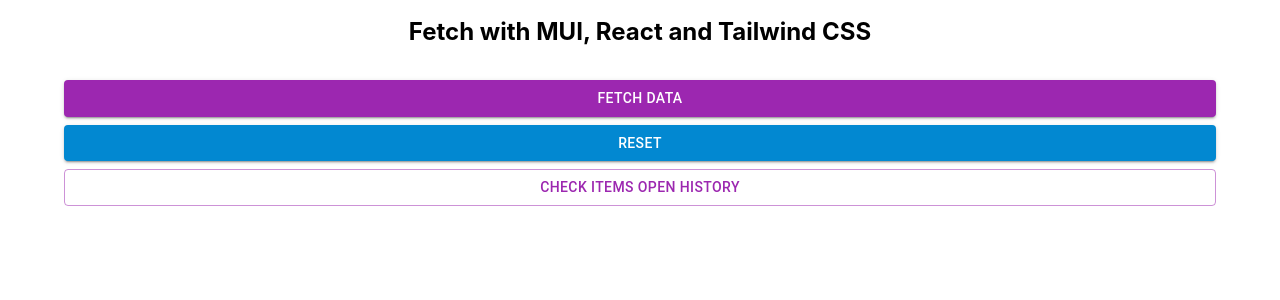
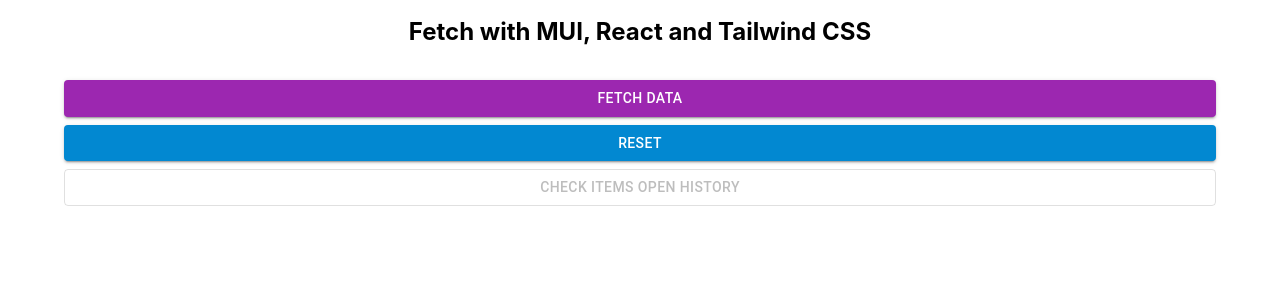
Before and after one commit to johnrusu/react-fetch-mui, a React (Create React App) app: page / in a window 1280 px wide. Shown: the top 300 px of the page. Built offline with nearby package versions, Linux system fonts and the light colour scheme.

Commit message:
fix: disabled button show history if history store is empty

```diff
--- a/src/ButtonLayout.tsx
+++ b/src/ButtonLayout.tsx
@@ -1,6 +1,16 @@
 import React from 'react';
 import { Button, Stack } from '@mui/material';
+// redux
+import { useSelector } from 'react-redux';
+
+// constants
 import { BUTTON_TEXTS } from './constants'; // Importing button texts from constants.ts
+
+// types
+import { TInitialState } from './types/types';
+
+// utils
+import { isArrayNotEmpty } from './utils';
 
 interface ButtonLayoutProps {
   handleClick: () => Promise<void>;
@@ -15,6 +25,8 @@
   handleHistoryClick,
   ...props
 }): React.ReactElement => {
+  const appHistory =
+    useSelector((state: { app: TInitialState }) => state.app.history) || [];
   const isDisabled = props.loading || false; // Disable buttons if loading
   const className = props.className || '';
   return (
@@ -45,7 +57,7 @@
         color='secondary'
         onClick={handleHistoryClick}
         {...props}
-        disabled={isDisabled}
+        disabled={!isArrayNotEmpty(appHistory)}
       >
         {BUTTON_TEXTS.HISTORY}
       </Button>
```
